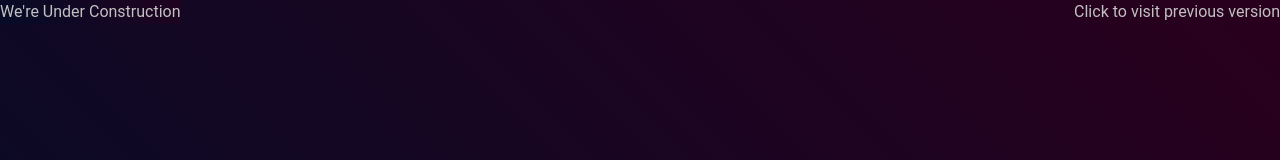
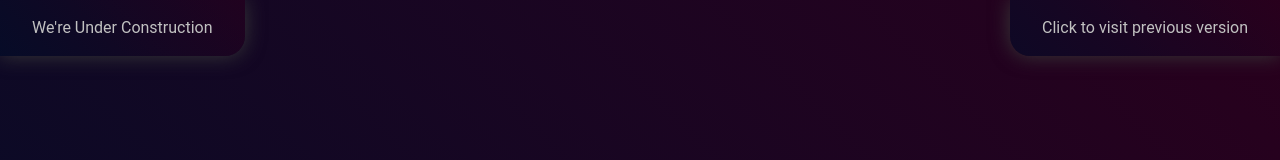
Before and after one commit to MohammadDanishJ/portfolio, a React (Create React App) app: page / in a window 1280 px wide. Shown: the top 160 px of the page. Built offline with nearby package versions, Linux system fonts and the light colour scheme.

Commit message:
highlight site construction header

```diff
--- a/src/pages/Home/index.jsx
+++ b/src/pages/Home/index.jsx
@@ -5,13 +5,13 @@ const Home = () => {
   return (
     <main>
       {/* <!-- Under Construction --> */}
-      <div className="pfx t0 pt-.5 pb-.5 pl-.5 pr-.5"
-        style={{ zIndex: 1, background: 'linear-gradient(45deg, rgba(0, 14, 42, 0.6), rgba(41, 0, 29, 0.6))' }}>We're
+      <div className="pfx t0 pt-.5 pb-.5 pl-.5 pr-.5 p12"
+        style={{ zIndex: 1, background: 'linear-gradient(45deg, rgba(0, 14, 42, 0.6), rgba(41, 0, 29, 0.6))', borderRadius:'0 0 20px 0', boxShadow: '0 0 20px rgb(56,56,56)'}}>We're
         Under Construction</div>
       {/* <!-- Under Construction --> */}
 
       {/* Previous version tag */}
-      <a target='_blank' rel='noreferrer' href='https://portfolio-discarded.netlify.app' className="pfx t0 r0 pt-.5 pb-.5 pl-.5 pr-.5">Click to visit previous version</a>
+      <a target='_blank' rel='noreferrer' href='https://portfolio-discarded.netlify.app' className="pfx t0 r0 pt-.5 pb-.5 pl-.5 pr-.5 p12"  style={{ zIndex: 1, background: 'linear-gradient(45deg, rgba(0, 14, 42, 0.6), rgba(41, 0, 29, 0.6))', borderRadius:'0 0 0 20px', boxShadow: '0 0 20px rgb(56,56,56)' }}>Click to visit previous version</a>
       {/* Previous version tag */}
 
       <section id="home" class="main prel fl fl-c h100vh" style={{fontSize: 102}}>Hola!</section>
```
